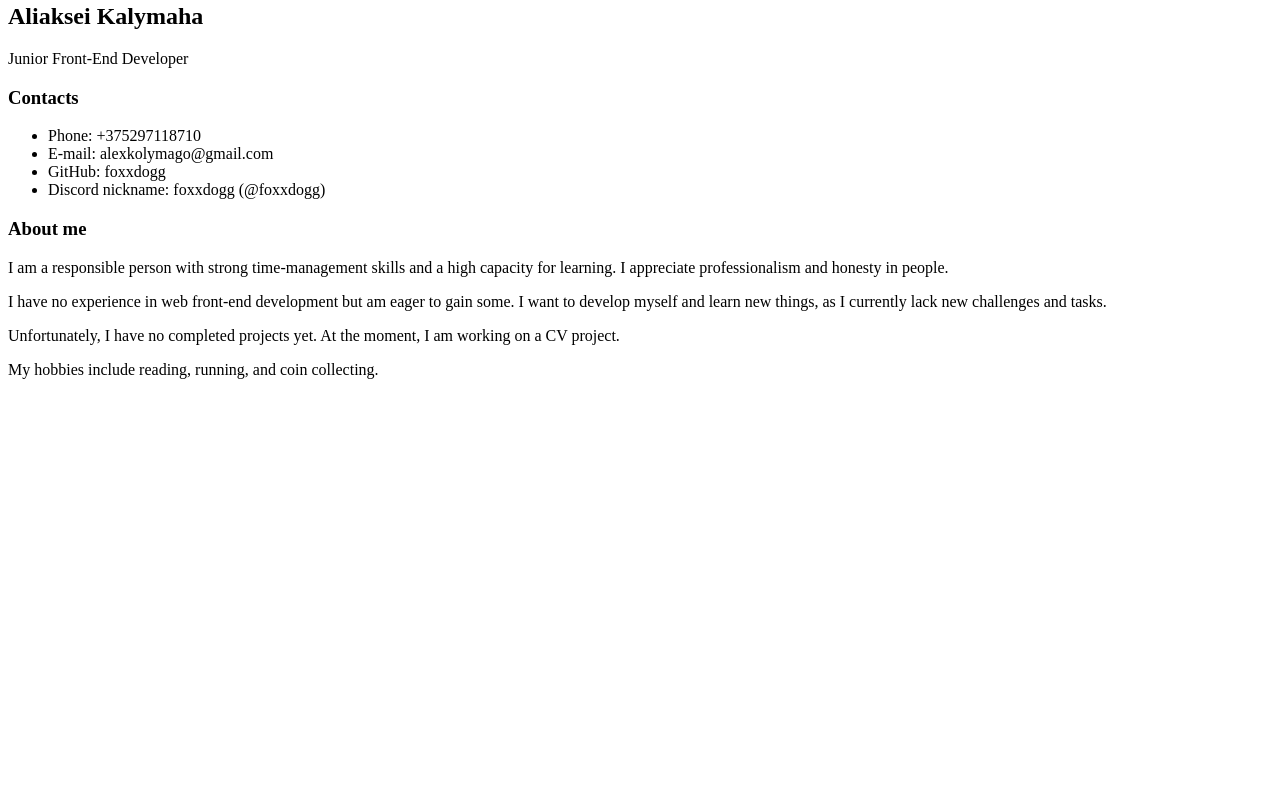
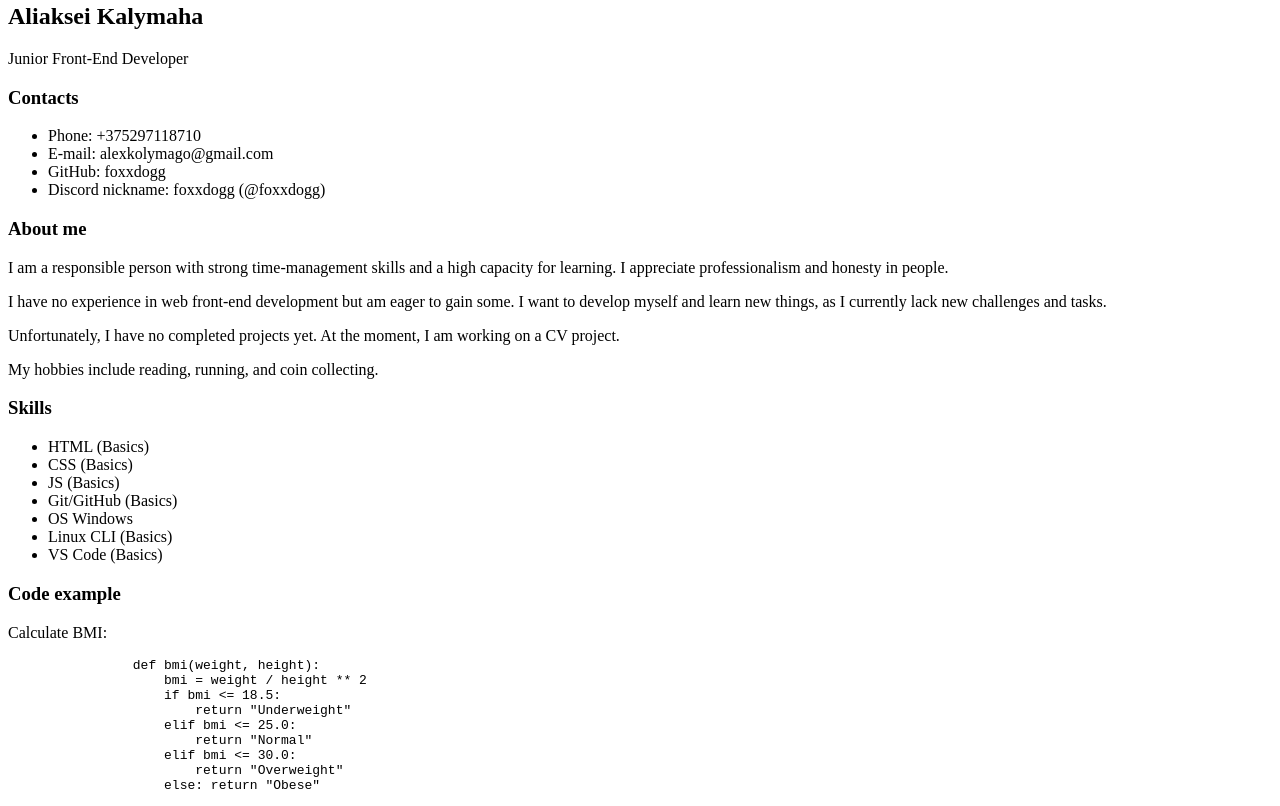
Before and after one commit to foxxdogg/rsschool-cv, a plain HTML site: page index.html in a window 1280 px wide. Shown: the part 989-1795 px from the top of the page. Before the commit the page ends 1384 px from the top, so only its background shows below. Drawn offline with Linux system fonts and the light colour scheme.

Commit message:
feat: add section 3 and 4

```diff
--- a/index.html
+++ b/index.html
@@ -30,8 +30,32 @@
             <p>Unfortunately, I have no completed projects yet. At the moment, I am working on a CV project.</p>
             <p>My hobbies include reading, running, and coin collecting.</p>
         </section>
-        <section></section>
-        <section></section>
+        <section>
+            <h3>Skills</h3>
+            <ul>
+                <li>HTML (Basics)</li>
+                <li>CSS (Basics)</li>
+                <li>JS (Basics)</li>
+                <li>Git/GitHub (Basics)</li>
+                <li>OS Windows</li>
+                <li>Linux CLI (Basics)</li>
+                <li>VS Code (Basics)</li>
+            </ul>
+        </section>
+        <section>
+            <h3>Code example</h3>
+            <p>Calculate BMI:</p>
+            <pre>
+                def bmi(weight, height):
+                    bmi = weight / height ** 2
+                    if bmi <= 18.5:
+                        return "Underweight"
+                    elif bmi <= 25.0:
+                        return "Normal"
+                    elif bmi <= 30.0:
+                        return "Overweight"
+                    else: return "Obese"</pre>
+        </section>
         <section></section>
         <section></section>
         <section></section>
```
